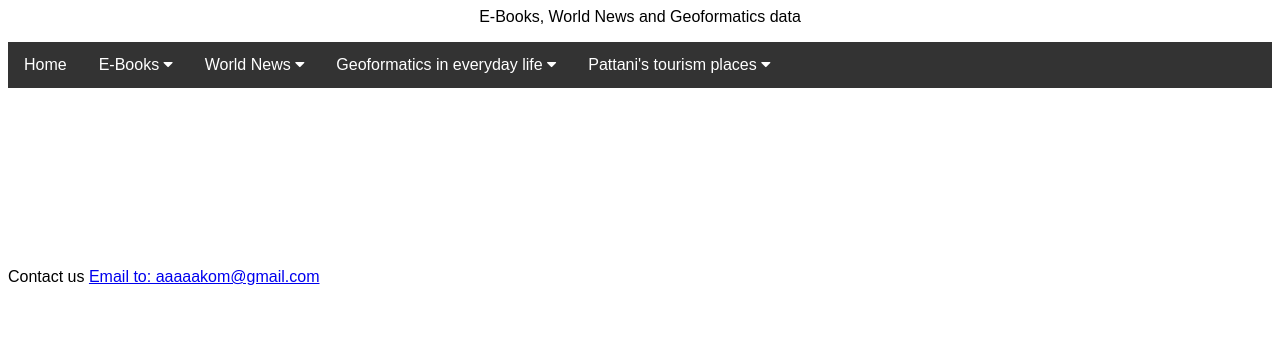
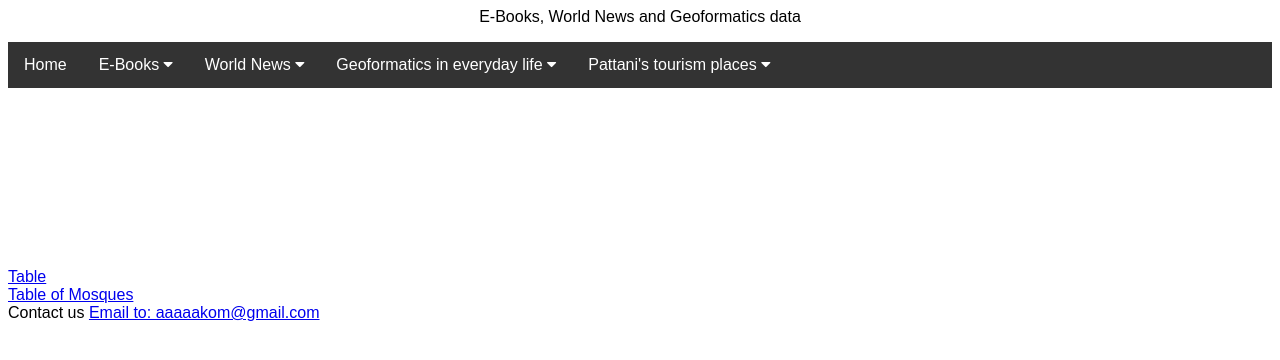
Before and after one commit to Fateemah25488/Myweb, a plain HTML site: page index.html in a window 1280 px wide. Drawn offline with Linux system fonts and the light colour scheme.

Commit message:
Update index.html

```diff
--- a/index.html
+++ b/index.html
@@ -116,10 +116,11 @@ body {
 </div>
 
 <br><br><br><br><br><br><br><br><br><br>
-
-
+<a href="table.html">Table </a> <br>
+ <a href="my_mosque.html">Table of Mosques </a>
 <footer>Contact us <a href="mailto:aaaaakom@gmail.com">Email to: aaaaakom@gmail.com</a> </footer>
 
 
 </body>
+
 </html>
```
